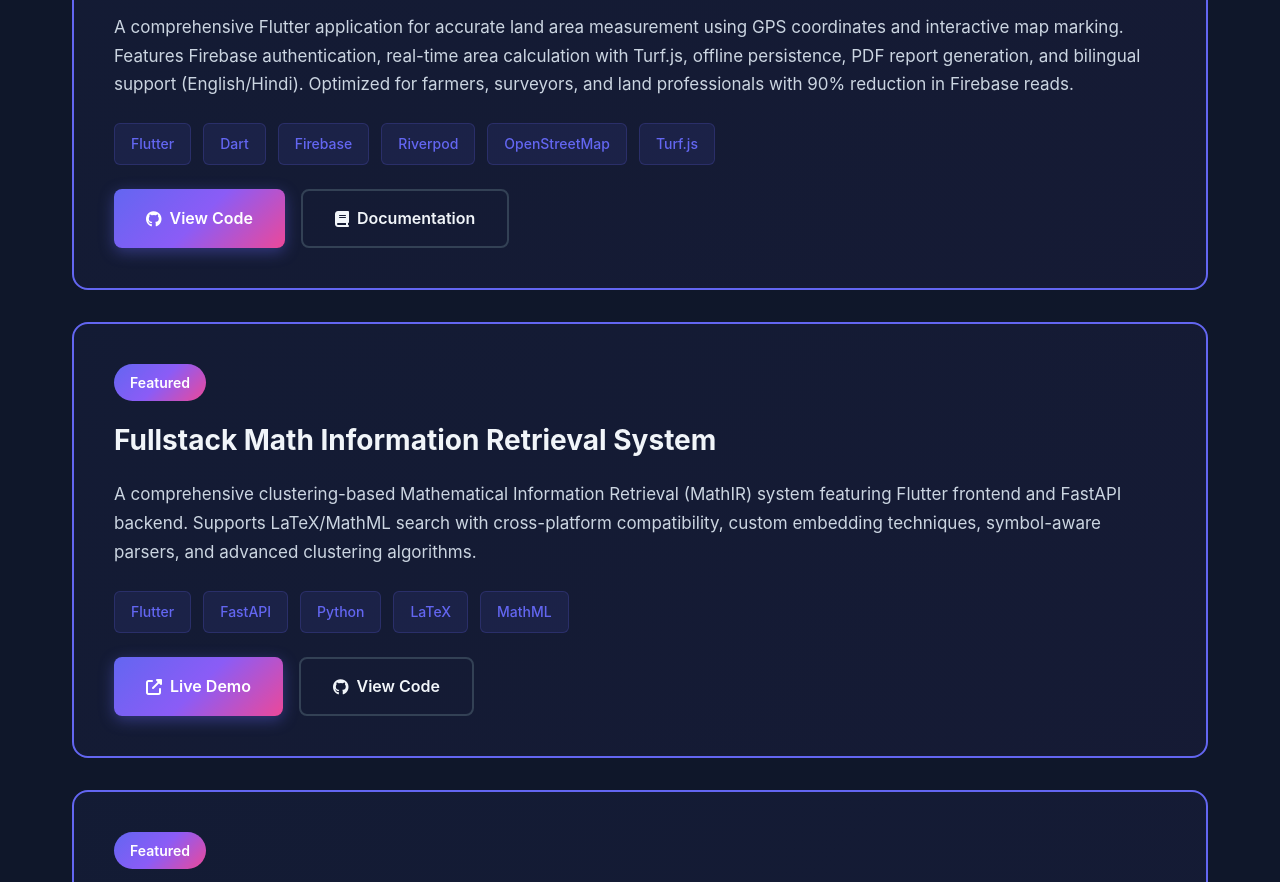
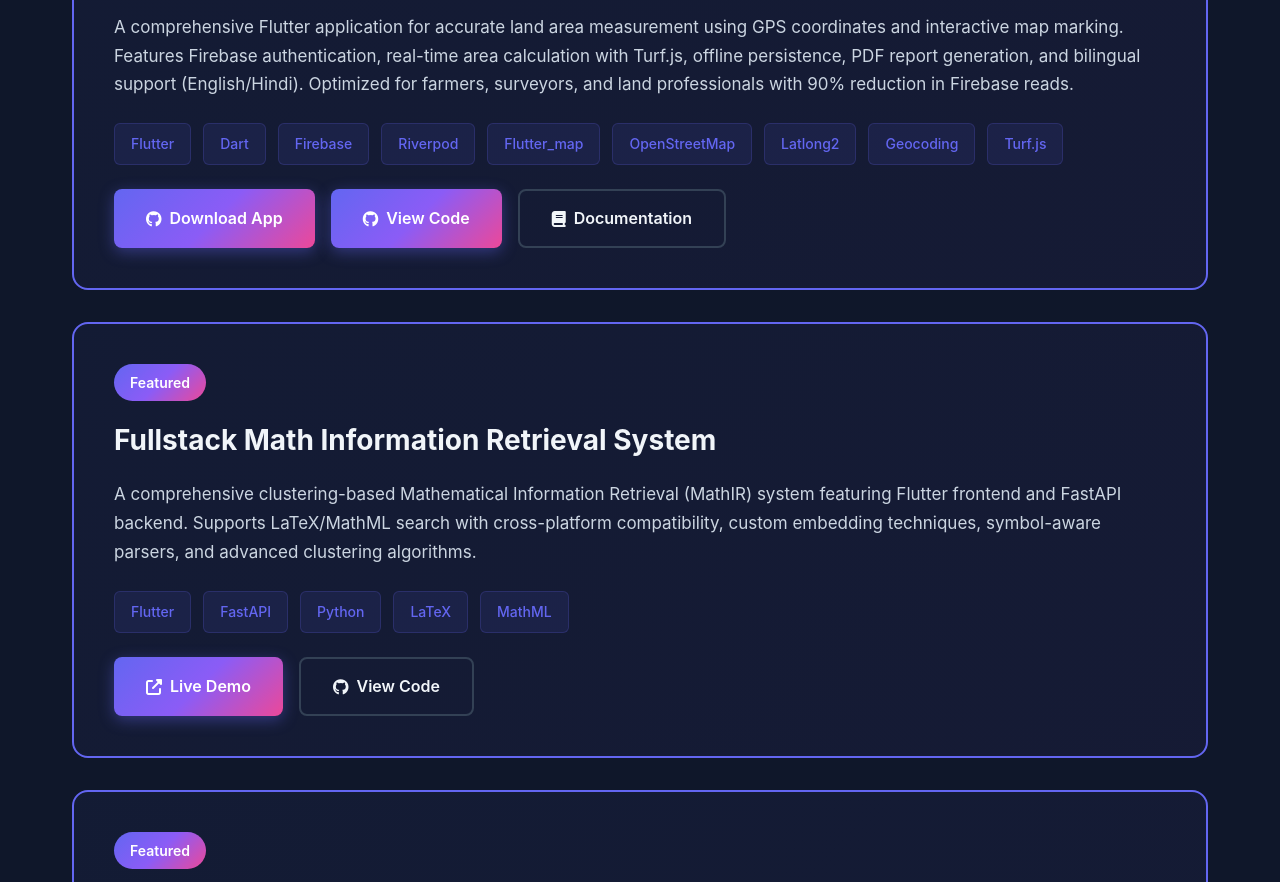
Before and after one commit to ak0586/Portfolio, a plain HTML site: page index.html in a window 1280 px wide. Shown: the part 2173-3055 px from the top of the page. Drawn offline with Linux system fonts and the light colour scheme.

Commit message:
Add new tech tags and app download link

```diff
--- a/index.html
+++ b/index.html
@@ -127,10 +127,16 @@
                         <span class="tech-tag">Dart</span>
                         <span class="tech-tag">Firebase</span>
                         <span class="tech-tag">Riverpod</span>
+                        <span class="tech-tag">Flutter_map</span>
                         <span class="tech-tag">OpenStreetMap</span>
+                        <span class="tech-tag">Latlong2</span>
+                        <span class="tech-tag">Geocoding</span>
                         <span class="tech-tag">Turf.js</span>
                     </div>
                     <div class="project-links">
+                        <a href="https://play.google.com/store/apps/details?id=app.ankit.bhumitra" target="_blank" class="btn btn-primary">
+                            <i class="fab fa-github"></i> Download App
+                        </a>
                         <a href="https://github.com/ak0586/bhumitra" target="_blank" class="btn btn-primary">
                             <i class="fab fa-github"></i> View Code
                         </a>
```
